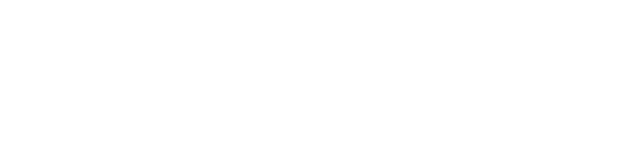
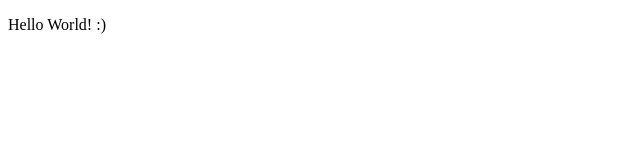
Before and after one commit to mchaudhr/mchaudhr.github.io, a plain HTML site: page index.html in a window 1280 px wide. Shown: the whole page, without its empty margins (0-640 px from the left). Drawn offline with Linux system fonts and the light colour scheme.

Commit message:
added text

```diff
--- a/index.html
+++ b/index.html
@@ -5,6 +5,7 @@
 	<title>Hello World!</title>
 </head>
 <body>
+	<p>Hello World! :)</p>
 
 </body>
 </html>
```
